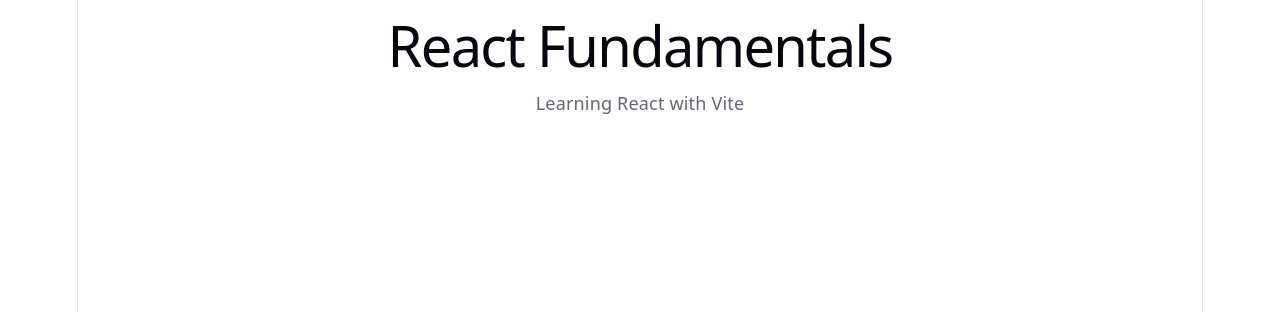
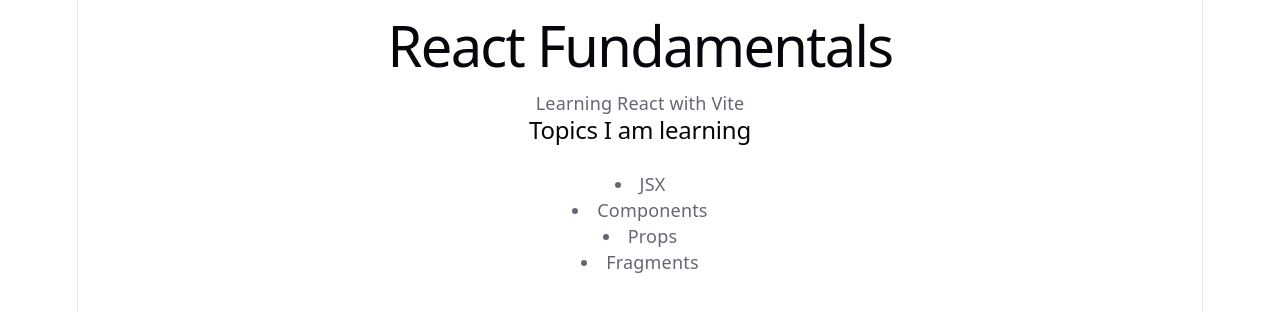
Before and after one commit to Gloriyatopno/React_Practice, a React (Vite) app: page / in a window 1280 px wide. Shown: the top 312 px of the page. Built offline with nearby package versions, Linux system fonts and the light colour scheme.

Commit message:
Create React fundamentals practice page

```diff
--- a/src/App.jsx
+++ b/src/App.jsx
@@ -3,6 +3,15 @@
     <>
       <h1>React Fundamentals</h1>
       <p>Learning React with Vite</p>
+
+      <h2>Topics I am learning</h2>
+
+      <ul>
+        <li>JSX</li>
+        <li>Components</li>
+        <li>Props</li>
+        <li>Fragments</li>
+      </ul>
     </>
   )
 }
--- a/src/index.css
+++ b/src/index.css
@@ -109,3 +109,8 @@
   padding: 4px 8px;
   background: var(--code-bg);
 }
+
+ul {
+  list-style-position: inside;
+  padding: 0;
+}
```
